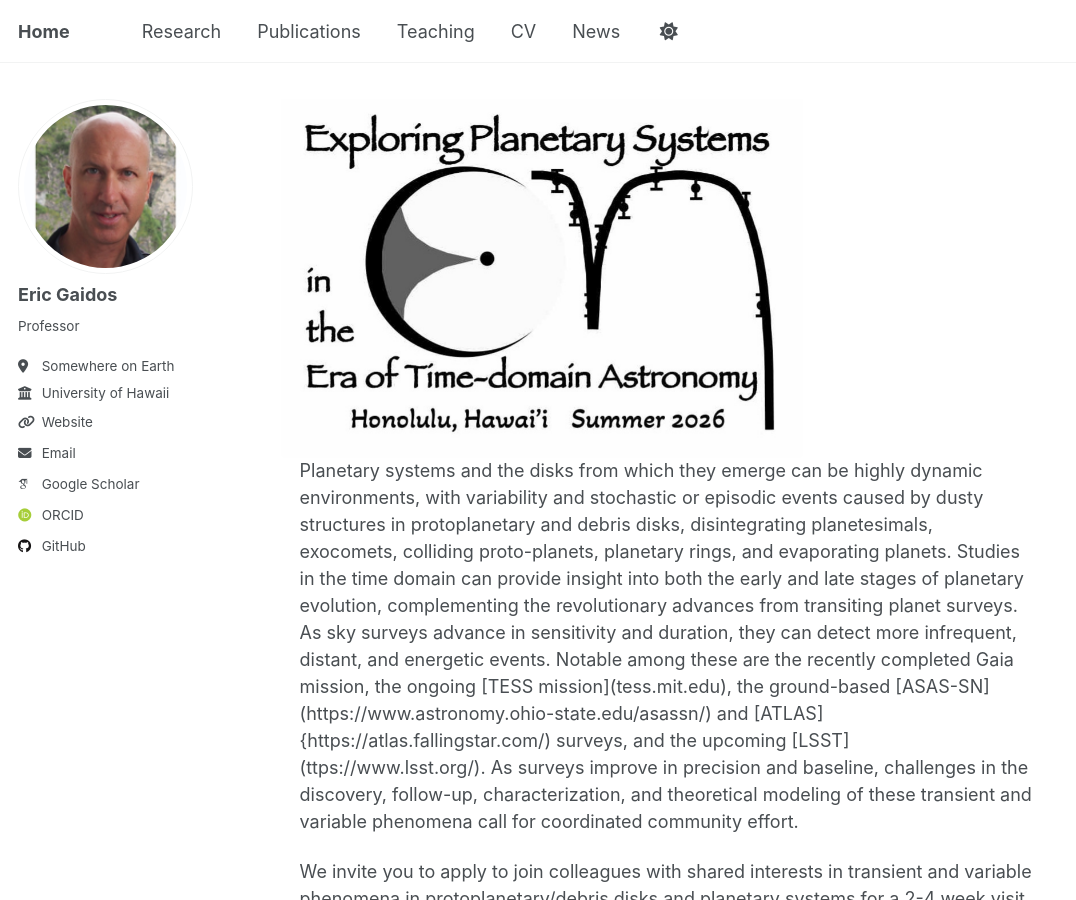
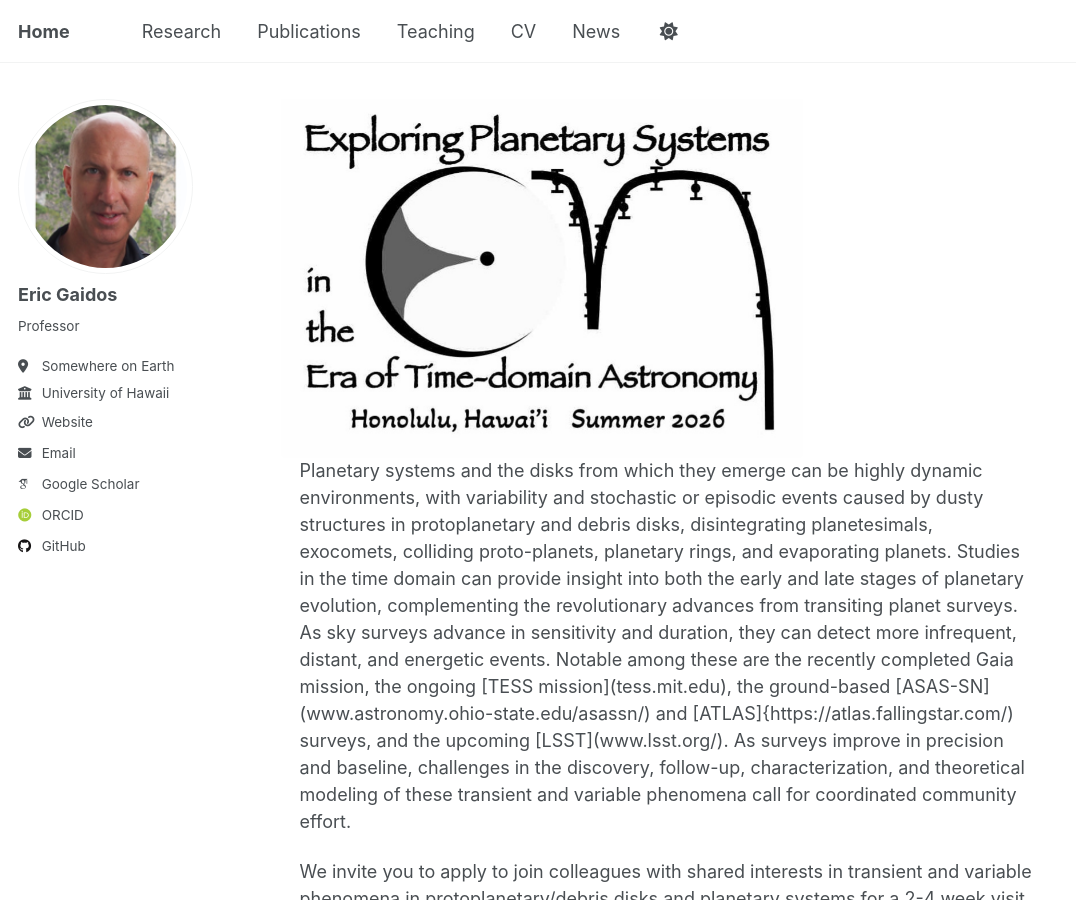
Before and after one commit to egaidos/egaidos.github.io, a Jekyll site: the page built from epseta.md, in a window 1280 px wide and 900 px high. Shown: the whole window, without its empty margins (0-1076 px from the left). Built offline with Jekyll 4.4.1, drawn with Linux system fonts in a browser that asks for light colours; some web fonts are replaced; our own code applies the rules of GitHub Pages for plain Markdown files; a style sheet for code colours, icons or effects is not loaded; some of the changed lines change nothing that is shown.

Commit message:
Update epseta.md

```diff
--- a/epseta.md
+++ b/epseta.md
@@ -20,7 +20,7 @@
 <section id="one">
 <!-- <h2>Research Projects</h2>
 --><div class="row">
-<p>Planetary systems and the disks from which they emerge can be highly dynamic environments, with variability and stochastic or episodic events caused by dusty structures in protoplanetary and debris disks, disintegrating planetesimals, exocomets, colliding proto-planets, planetary rings, and evaporating planets.  Studies in the time domain can provide insight into both the early and late stages of planetary evolution, complementing the revolutionary advances from transiting planet surveys.  As sky surveys advance in sensitivity and duration, they can detect more infrequent, distant, and energetic events. Notable among these are the recently completed Gaia mission, the ongoing [TESS mission](tess.mit.edu), the ground-based [ASAS-SN](https://www.astronomy.ohio-state.edu/asassn/) and [ATLAS]{https://atlas.fallingstar.com/) surveys, and the upcoming [LSST](ttps://www.lsst.org/). As surveys improve in precision and baseline, challenges in the discovery, follow-up, characterization, and theoretical modeling of these transient and variable phenomena call for coordinated community effort.</p>
+<p>Planetary systems and the disks from which they emerge can be highly dynamic environments, with variability and stochastic or episodic events caused by dusty structures in protoplanetary and debris disks, disintegrating planetesimals, exocomets, colliding proto-planets, planetary rings, and evaporating planets.  Studies in the time domain can provide insight into both the early and late stages of planetary evolution, complementing the revolutionary advances from transiting planet surveys.  As sky surveys advance in sensitivity and duration, they can detect more infrequent, distant, and energetic events. Notable among these are the recently completed Gaia mission, the ongoing [TESS mission](tess.mit.edu), the ground-based [ASAS-SN](www.astronomy.ohio-state.edu/asassn/) and [ATLAS]{https://atlas.fallingstar.com/) surveys, and the upcoming [LSST](www.lsst.org/). As surveys improve in precision and baseline, challenges in the discovery, follow-up, characterization, and theoretical modeling of these transient and variable phenomena call for coordinated community effort.</p>
 
 <p>We invite you to apply to join colleagues with shared interests in transient and variable phenomena in protoplanetary/debris disks and planetary systems for a 2-4 week visit to the University of Hawaii at Manoa’s [Institute for Astronomy](www.ifa.hawaii.edu) in summer 2026.  This program will be timely given the expected advent of Data Preview 2 from LSST, but it will also be a venue for discussion and research on a wide range of topics, including but not limited to:</p>
 
```
